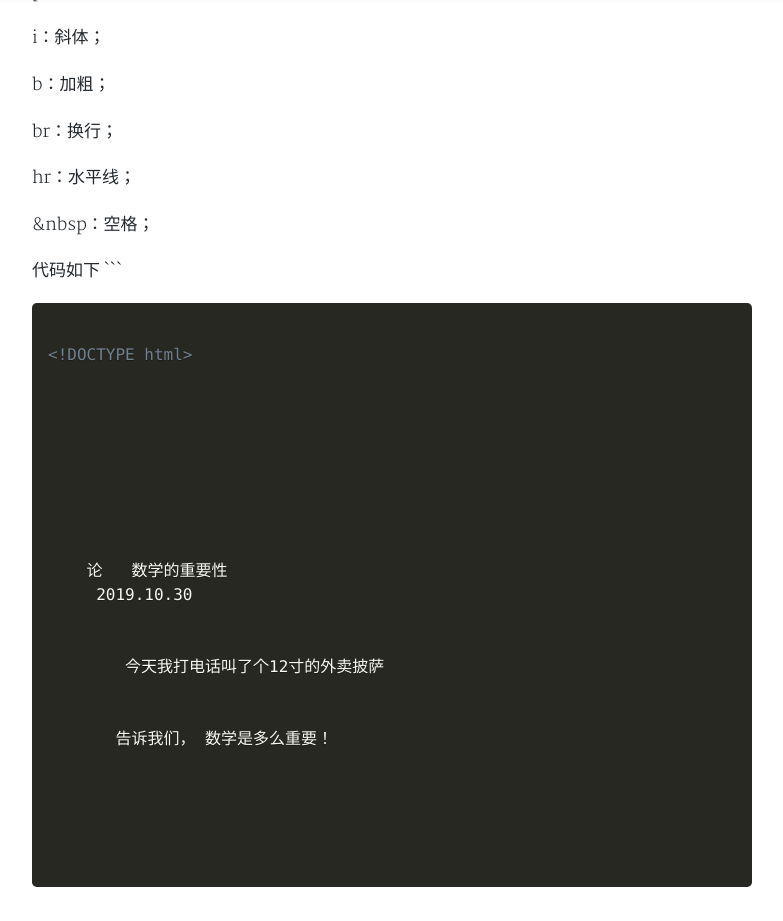
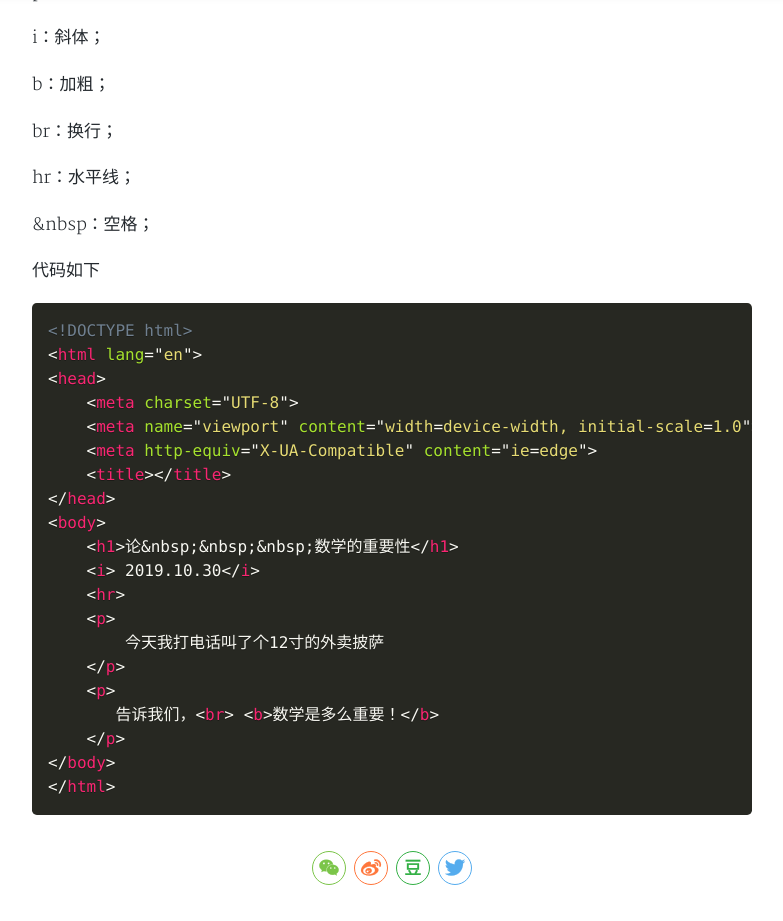
Before and after one commit to DodgerD/DodgerD.github.io, a Jekyll site: the page built from _posts/2019-10-20-前端day01笔记.md, in a window 1280 px wide and 1400 px high, scrolled down 712 px. Shown: the top 921 px of the window, without its empty margins (248-1031 px from the left). Built offline with Jekyll 4.4.1, drawn with Linux system fonts in a browser that asks for light colours; nearby versions of some CDN libraries; comment, search, counter and statistics services are not loaded; a style sheet for code colours, icons or effects is not loaded.

Commit message:
Update 2019-10-20-前端day01笔记.md

````diff
--- a/_posts/2019-10-20-前端day01笔记.md
+++ b/_posts/2019-10-20-前端day01笔记.md
@@ -28,9 +28,7 @@ hr：水平线；
 &nbsp：空格；
 
 代码如下
-```
-<pre>
-<code class="language-HTML">
+```HTML
 <!DOCTYPE html>
 <html lang="en">
 <head>
@@ -51,6 +49,4 @@ hr：水平线；
     </p>
 </body>
 </html>
-
- </code>
-</pre>
+```
````
